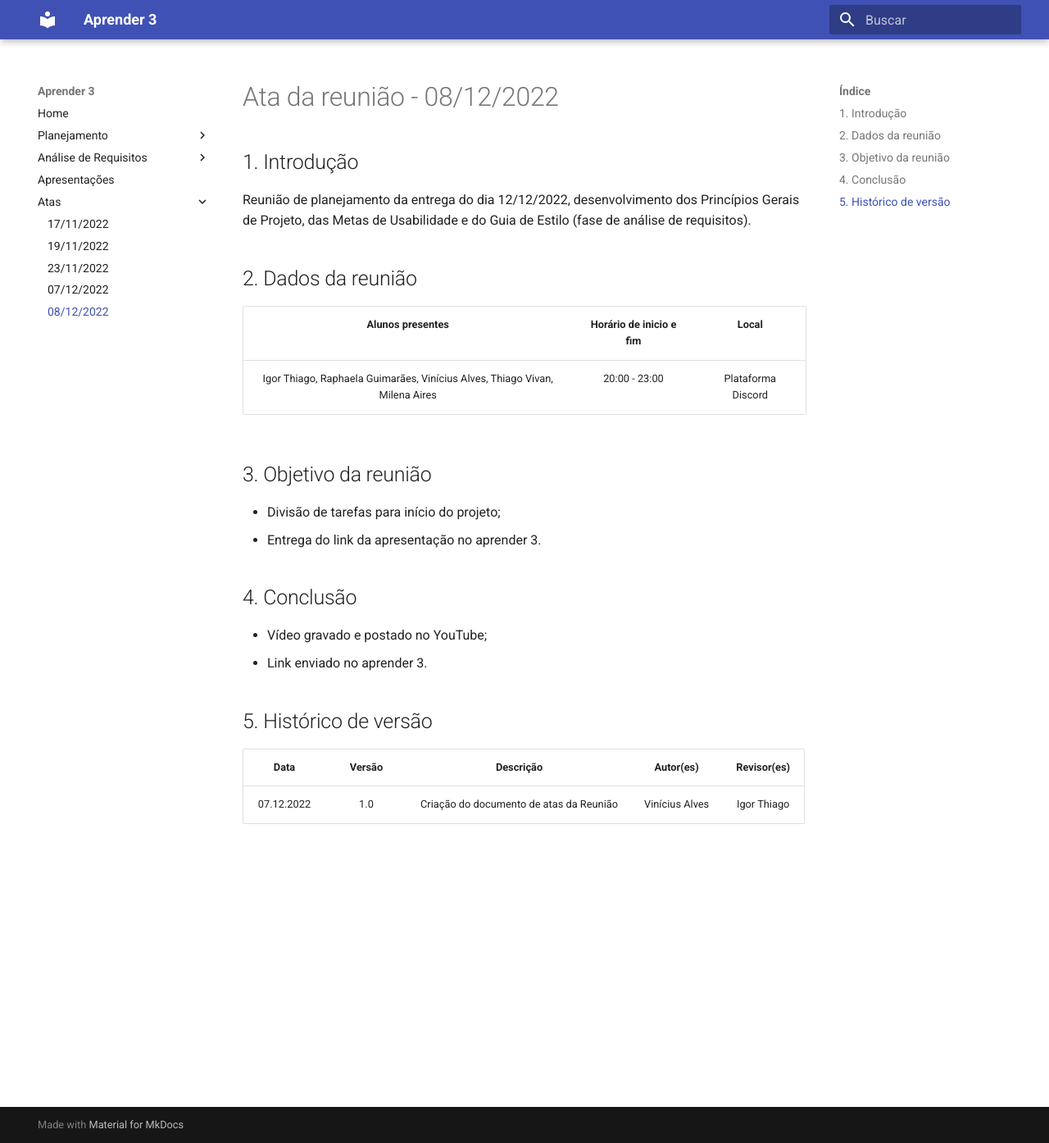
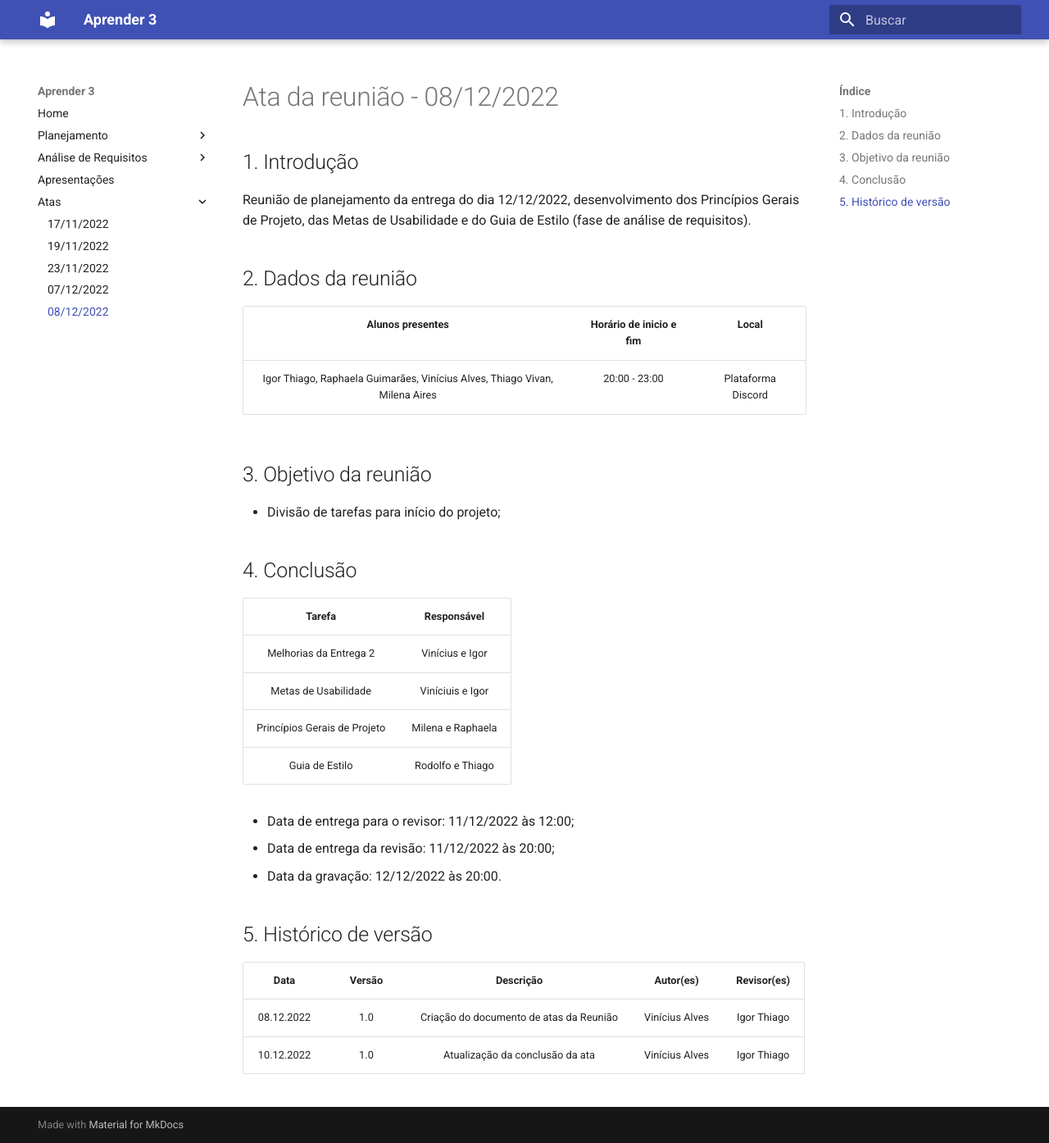
Before and after one commit to mdsreq-fga-unb/2022.2-Aprender3, an MkDocs documentation site: the page built from docs/atas/reuniao-08-11-2022.md, in a window 1280 px wide and 1394 px high. Shown: the whole window at 82% size. Built offline with MkDocs 1.6.1 and Material for MkDocs 9.7.7, drawn with Linux system fonts in a browser that asks for light colours.

Commit message:
Atualização de atas

```diff
--- a/docs/atas/reuniao-08-11-2022.md
+++ b/docs/atas/reuniao-08-11-2022.md
@@ -10,13 +10,22 @@
 
 ## 3. Objetivo da reunião
  - Divisão de tarefas para início do projeto;
- - Entrega do link da apresentação no aprender 3.
 
 ## 4. Conclusão
- - Vídeo gravado e postado no YouTube;
- - Link enviado no aprender 3.
+
+|             Tarefa              |   Responsável |
+| :-------------------------------------------------------------------------------------: | :--------: |
+| Melhorias da Entrega 2  | Vinícius e Igor |
+| Metas de Usabilidade | Viníciuis e Igor |
+| Princípios Gerais de Projeto | Milena e Raphaela |
+| Guia de Estilo | Rodolfo e Thiago|
+
+- Data de entrega para o revisor: 11/12/2022 às 12:00;
+- Data de entrega da revisão:  11/12/2022 às 20:00;
+- Data da gravação:  12/12/2022 às 20:00.
 
 ## 5. Histórico de versão
 |    Data    | Versão | Descrição    | Autor(es)    | Revisor(es)           |
 | :--------: | :----: | :----------: | :----------: | :----------------: |
-| 07.12.2022 |  1.0   | Criação do documento de atas da Reunião | Vinícius Alves | Igor Thiago |
+| 08.12.2022 |  1.0   | Criação do documento de atas da Reunião | Vinícius Alves | Igor Thiago |
+| 10.12.2022 |  1.0   | Atualização da conclusão da ata | Vinícius Alves | Igor Thiago |
```
Also changed, not shown: docs/atas/reuniao-12-12-2022.md (+1 -1 lines).
